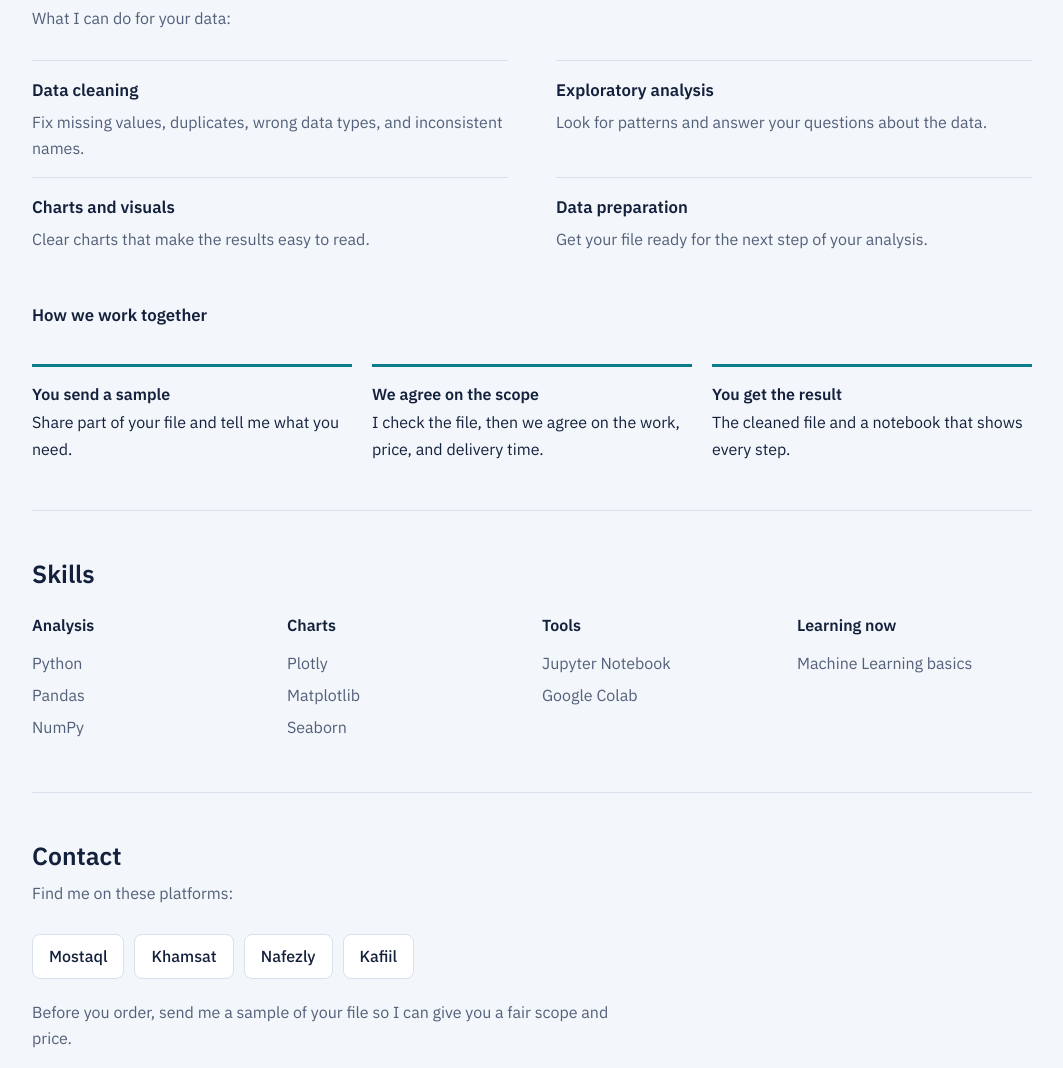
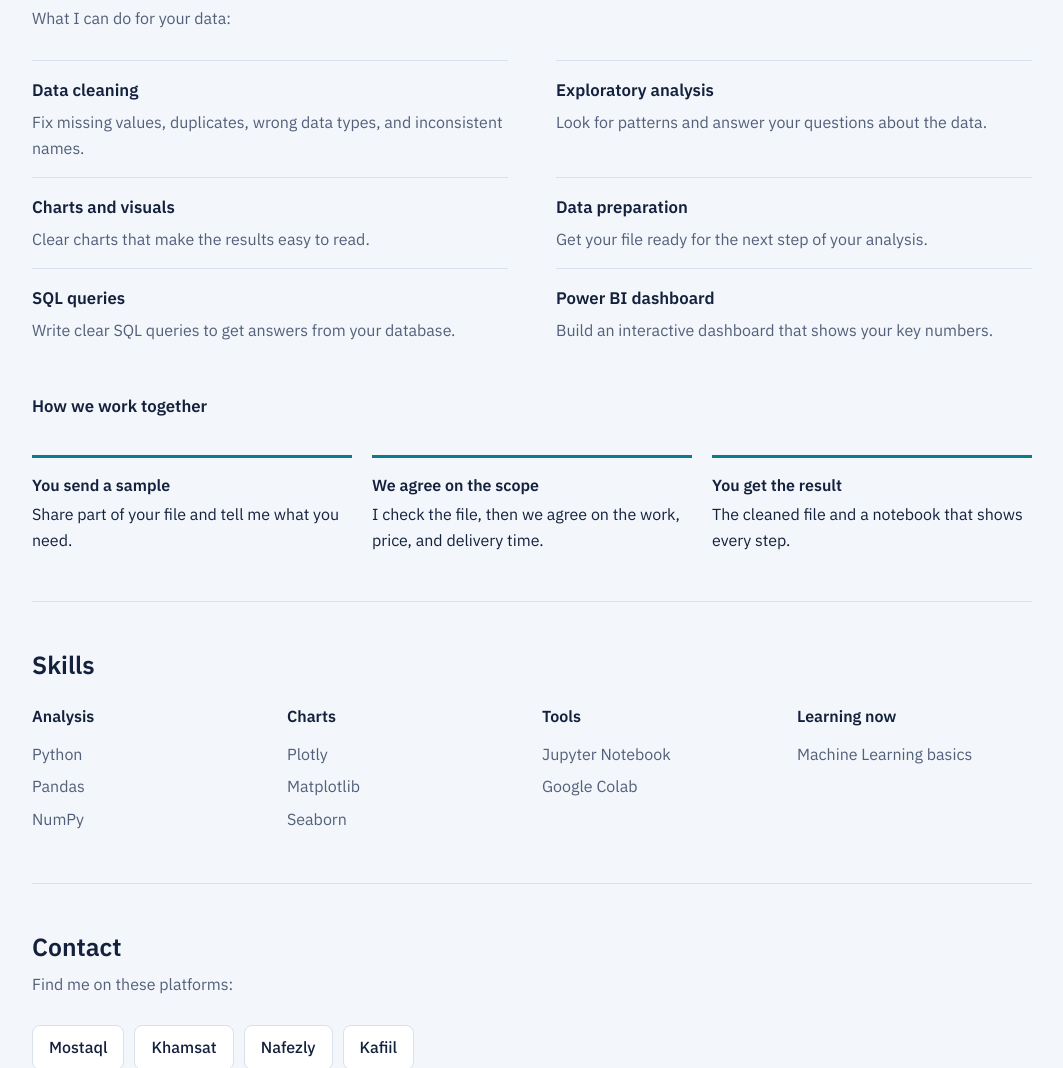
Before and after one commit to zozty/ziad-ashraf-portfolio, a plain HTML site: page index.html in a window 1280 px wide. Shown: the part 1604-2672 px from the top of the page, without its empty margins (108-1171 px from the left). Drawn offline with Linux system fonts and the light colour scheme.

Commit message:
Update index.html

```diff
--- a/index.html
+++ b/index.html
@@ -221,7 +221,9 @@ var T = {
       ["Data cleaning", "Fix missing values, duplicates, wrong data types, and inconsistent names."],
       ["Exploratory analysis", "Look for patterns and answer your questions about the data."],
       ["Charts and visuals", "Clear charts that make the results easy to read."],
-      ["Data preparation", "Get your file ready for the next step of your analysis."]
+      ["Data preparation", "Get your file ready for the next step of your analysis."],
+      ["SQL queries", "Write clear SQL queries to get answers from your database."],
+      ["Power BI dashboard", "Build an interactive dashboard that shows your key numbers."]
     ],
     howH: "How we work together",
     how: [["You send a sample", "Share part of your file and tell me what you need."],
@@ -274,7 +276,9 @@ var T = {
       ["تنظيف البيانات", "معالجة القيم المفقودة والتكرارات وأنواع البيانات الخاطئة والأسماء غير المتسقة."],
       ["التحليل الاستكشافي", "البحث عن الأنماط والإجابة عن أسئلتك حول البيانات."],
       ["الرسوم البيانية", "رسوم واضحة تجعل النتائج سهلة القراءة."],
-      ["تجهيز البيانات", "تجهيز ملفك للخطوة التالية من التحليل."]
+      ["تجهيز البيانات", "تجهيز ملفك للخطوة التالية من التحليل."],
+      ["استعلامات SQL", "كتابة استعلامات SQL واضحة لاستخراج الإجابات من قاعدة بياناتك."],
+      ["لوحة تحكم Power BI", "بناء لوحة تفاعلية تعرض أهم أرقامك."]
     ],
     howH: "كيف نعمل معًا",
     how: [["ترسل لي عينة", "شارك جزءًا من ملفك وأخبرني بما تحتاجه."],
```
